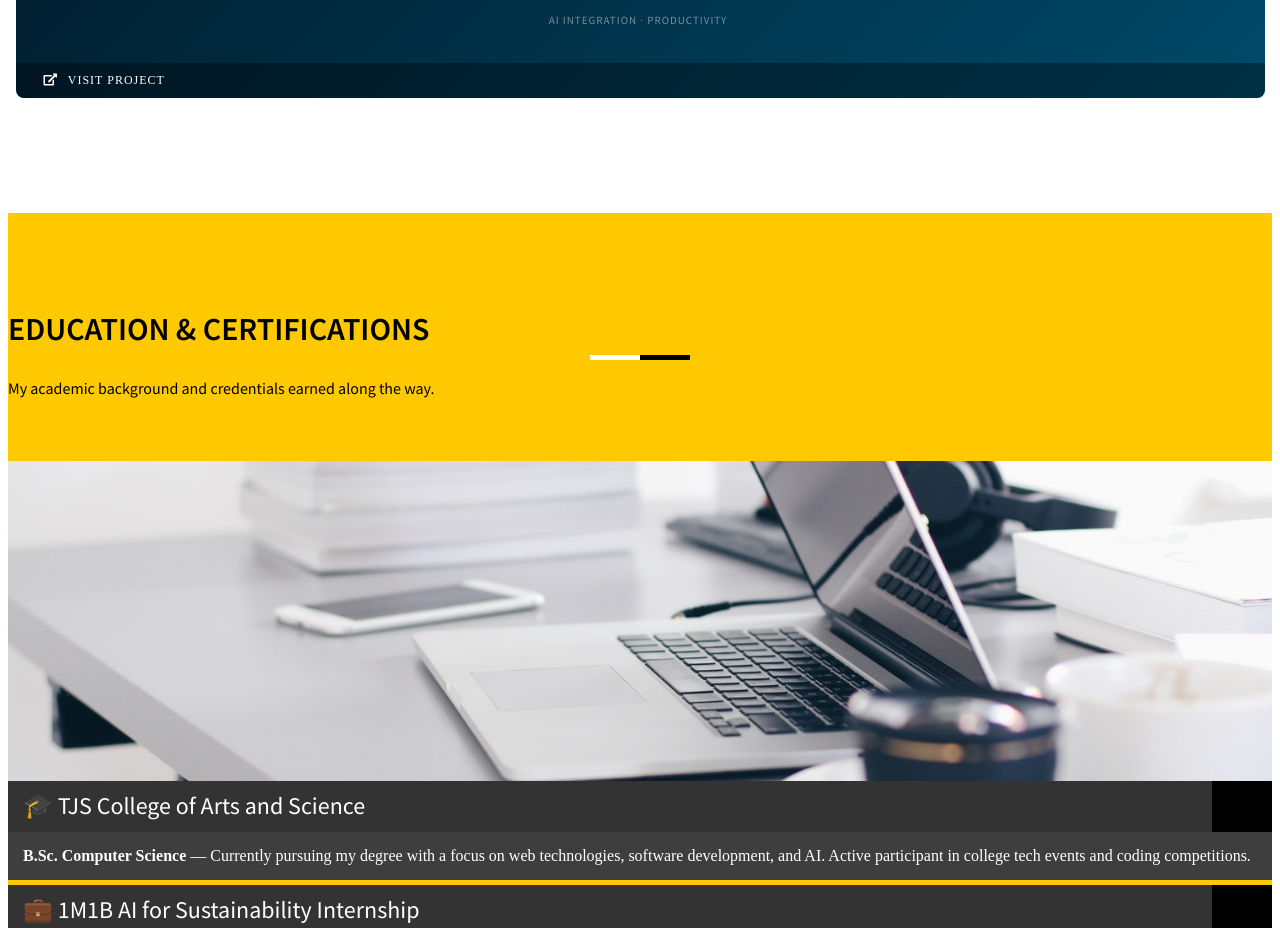
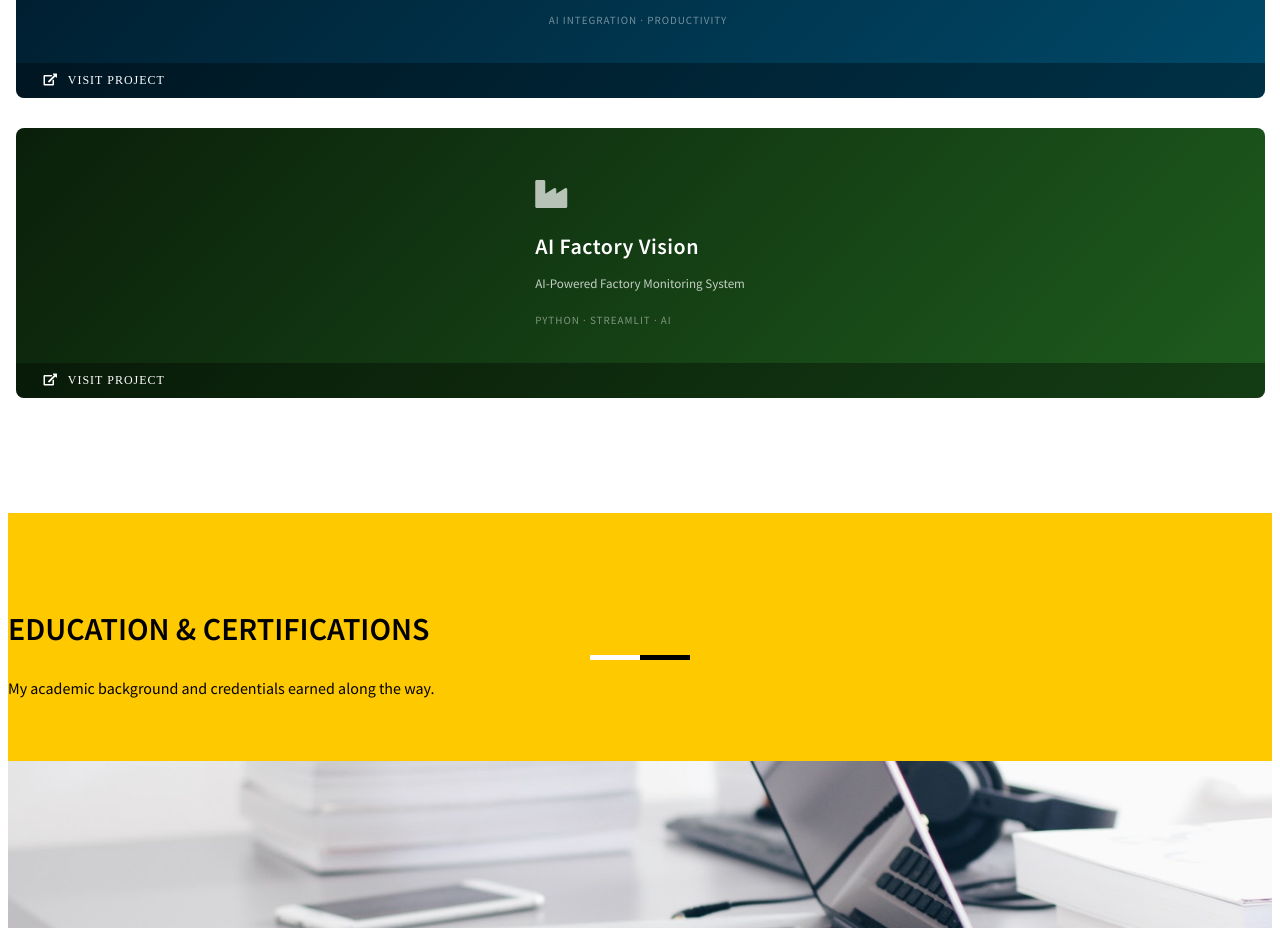
Before and after one commit to YASHWANTH2542007/Updated_Portfolio, a React (Vite) app: page / in a window 1280 px wide. Shown: the part 7380-8308 px from the top of the page. Built offline with nearby package versions, Linux system fonts and the light colour scheme.

Commit message:
Add AI Factory Vision project

```diff
--- a/src/components/Portfolio.jsx
+++ b/src/components/Portfolio.jsx
@@ -62,6 +62,15 @@ const PROJECTS = [
     sub: 'AI-Powered Productivity Assistant',
     tech: 'AI Integration · Productivity',
   },
+  {
+    key: 'aifactoryvision',
+    href: 'https://ai-factory-vision-fapevxbgurz56tuuhrnc8j.streamlit.app/',
+    gradient: 'linear-gradient(135deg,#0a1f0a,#1e5c1e)',
+    icon: 'fa fa-industry',
+    title: 'AI Factory Vision',
+    sub: 'AI-Powered Factory Monitoring System',
+    tech: 'Python · Streamlit · AI',
+  },
 ]
 
 export default function Portfolio() {
```
